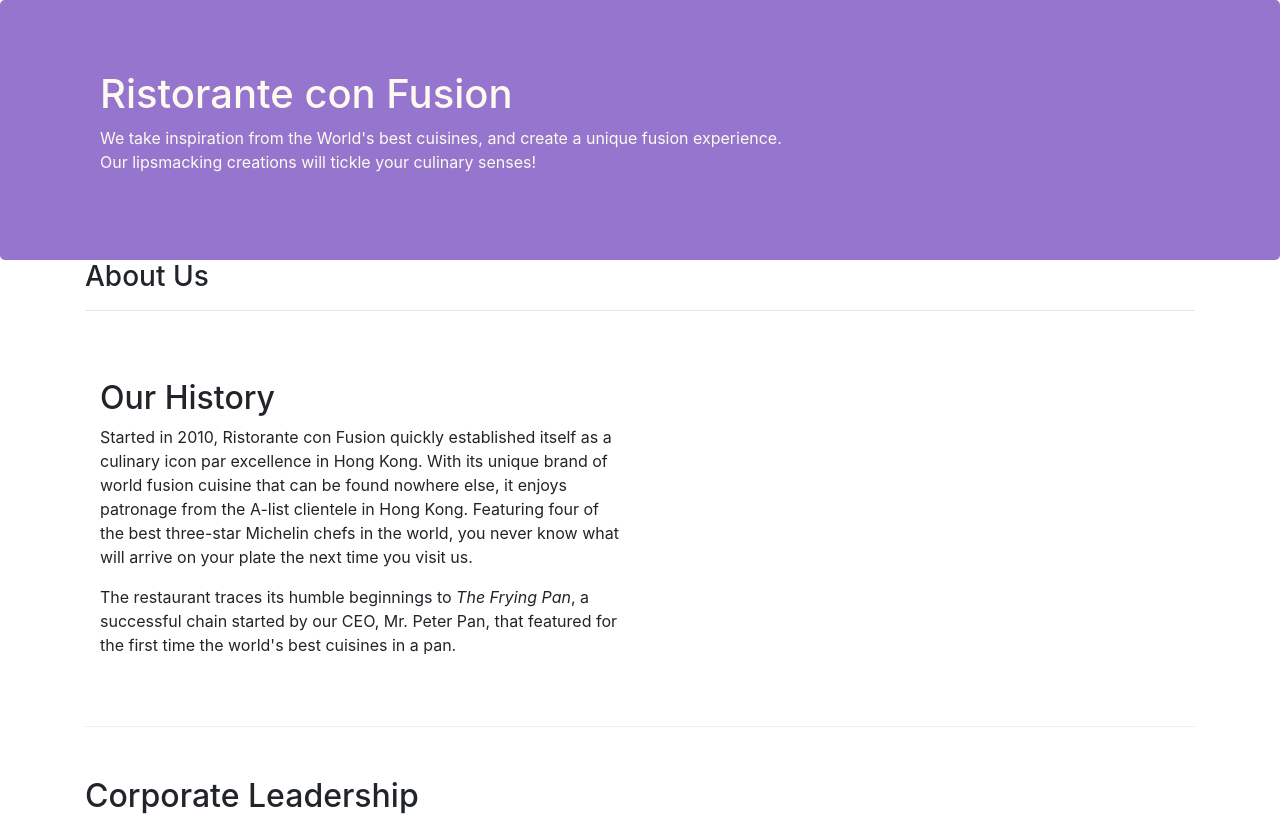
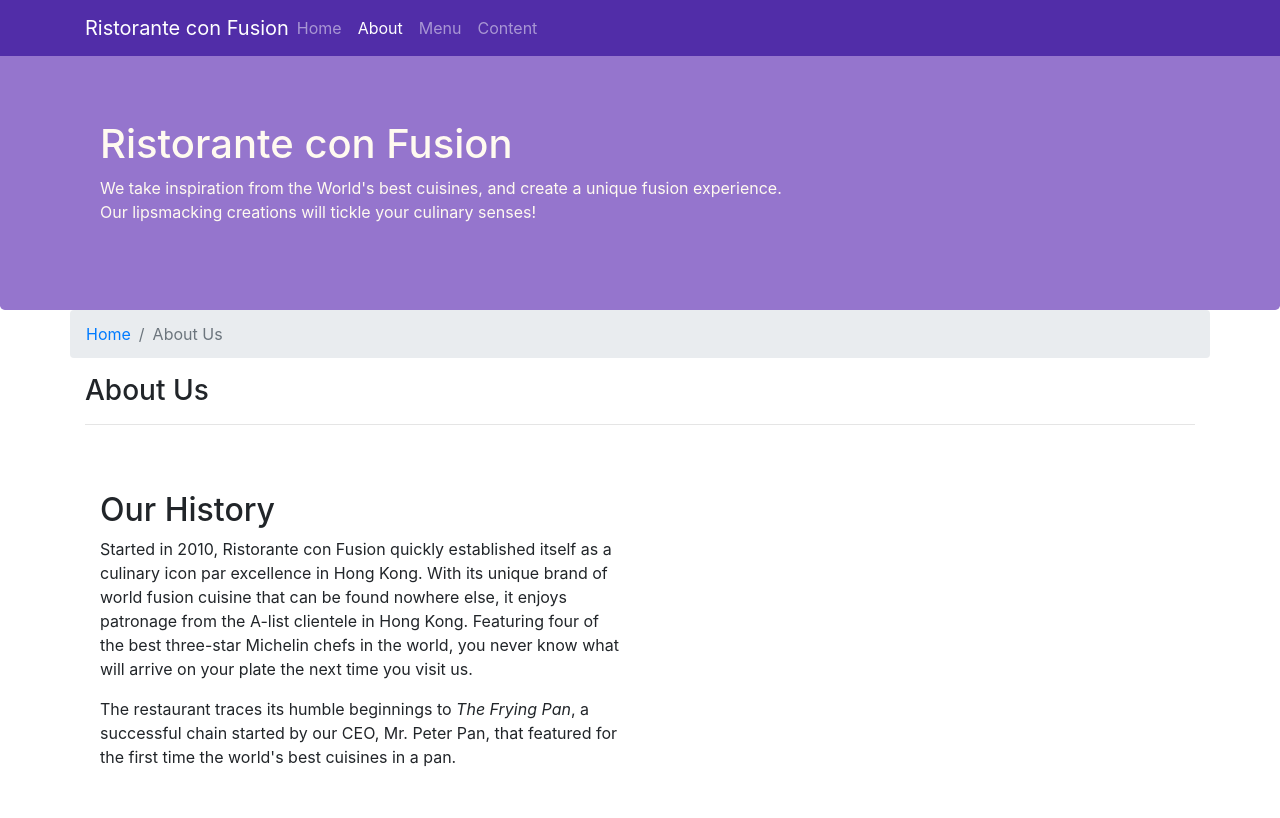
Before and after one commit to imranumer/confusion-bootstrap, a website: page aboutus.html in a window 1280 px wide. Shown: the top 818 px of the page. Drawn offline with nearby package versions, Linux system fonts and the light colour scheme.

Commit message:
Navbar and breadcrump

```diff
--- a/CSS/styles.css
+++ b/CSS/styles.css
@@ -24,3 +24,10 @@
     margin: 0px;
     color: #0F0F0F;
 }
+body{
+    padding: 50px 0px 0px 0px;
+    z-index: 0;
+}
+.navbar-dark{
+    background-color: #512DA8;
+}
--- a/aboutus.html
+++ b/aboutus.html
@@ -14,6 +14,26 @@
 </head>
 
 <body>
+    <nav class="navbar navbar-dark navbar-expand-sm  fixed-top">
+        <div class="container">
+            <button class="navbar-toggler" type="button" data-toggle="collapse" data-target="#Navbar">
+                <span class="navbar-toggler-icon"></span>
+            </button>
+            <a class="navbar-brand mr-auto" href="./index.html">Ristorante con Fusion</a>
+            <div class="collapse navbar-collapse" id="Navbar">
+
+                <ul class="navbar-nav mr-auto">
+                    <li class="nav-item "><a class="nav-link" href="./index.html">Home</a></li>
+                    <li class="nav-item active"><a class="nav-link" href="#">About</a></li>
+                    <li class="nav-item"><a class="nav-link" href="#">Menu</a></li>
+                    <li class="nav-item"><a class="nav-link" href="#">Content</a></li>
+
+                </ul>
+            </div>
+
+        </div>
+    </nav>
+
 
     <header class="jumbotron">
         <div class="container">
@@ -30,15 +50,19 @@
     </header>
 
     <div class="container">
-        <div>
-            <div>
+        <div class="row">
+            <ol class="col-12 breadcrumb">
+                <li class="breadcrumb-item"><a href="./index.html">Home</a></li>
+                <li class="breadcrumb-item active">About Us</li>
+            </ol>
+            <div class="col-12">
                 <h3>About Us</h3>
                 <hr>
             </div>
         </div>
 
-        <div class="row row-content align-items-center">
-            <div class="col-12 col-sm-6">
+        <div class="row row-content ">
+            <div class=" col-sm-6">
                 <h2>Our History</h2>
                 <p>Started in 2010, Ristorante con Fusion quickly established itself as a culinary icon par excellence
                     in Hong Kong. With its unique brand of world fusion cuisine that can be found nowhere else, it
@@ -53,7 +77,7 @@
         </div>
 
 
-        <div class="row row-content align-items-center " >
+        <div class="row row-content align-items-center ">
             <div>
                 <h2>Corporate Leadership</h2>
                 <h3>Peter Pan <small>Chief Epicurious Officer</small></h3>
@@ -89,7 +113,7 @@
                 <div class="col-4 offset-1 col-sm-2">
                     <h5>Links</h5>
                     <ul class="list-unstyled">
-                        <li><a href="#">Home</a></li>
+                        <li><a href="./index.html">Home</a></li>
                         <li><a href="#">About</a></li>
                         <li><a href="#">Menu</a></li>
                         <li><a href="#">Contact</a></li>
```
Also changed, not shown: index.html (+30 -5 lines).
